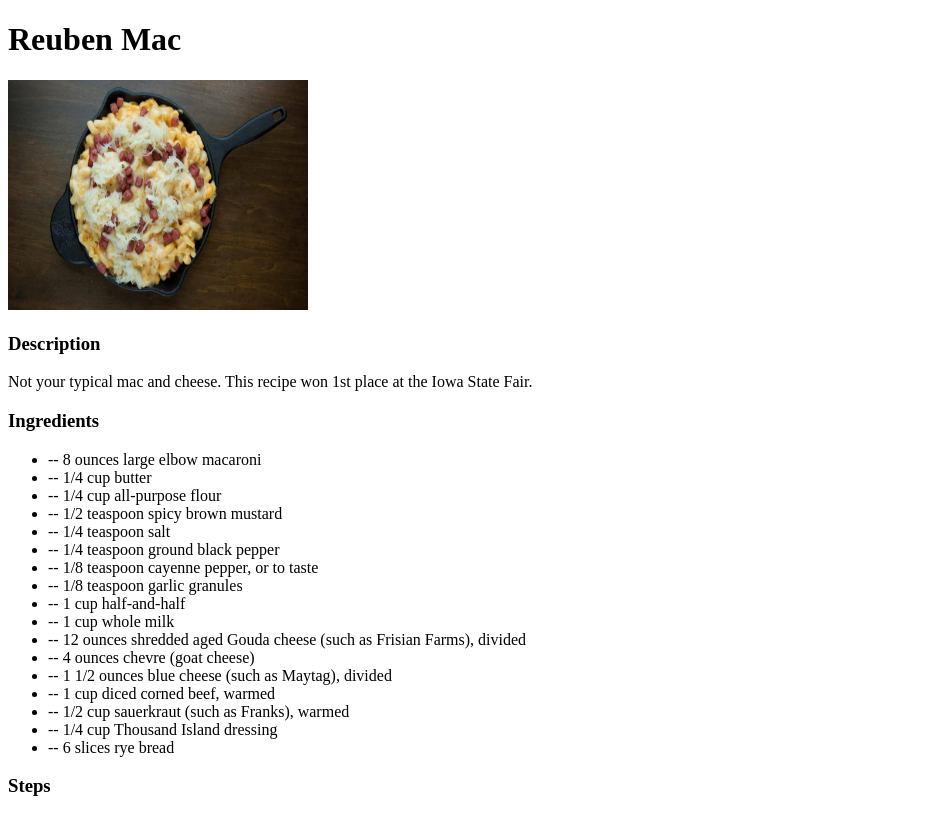
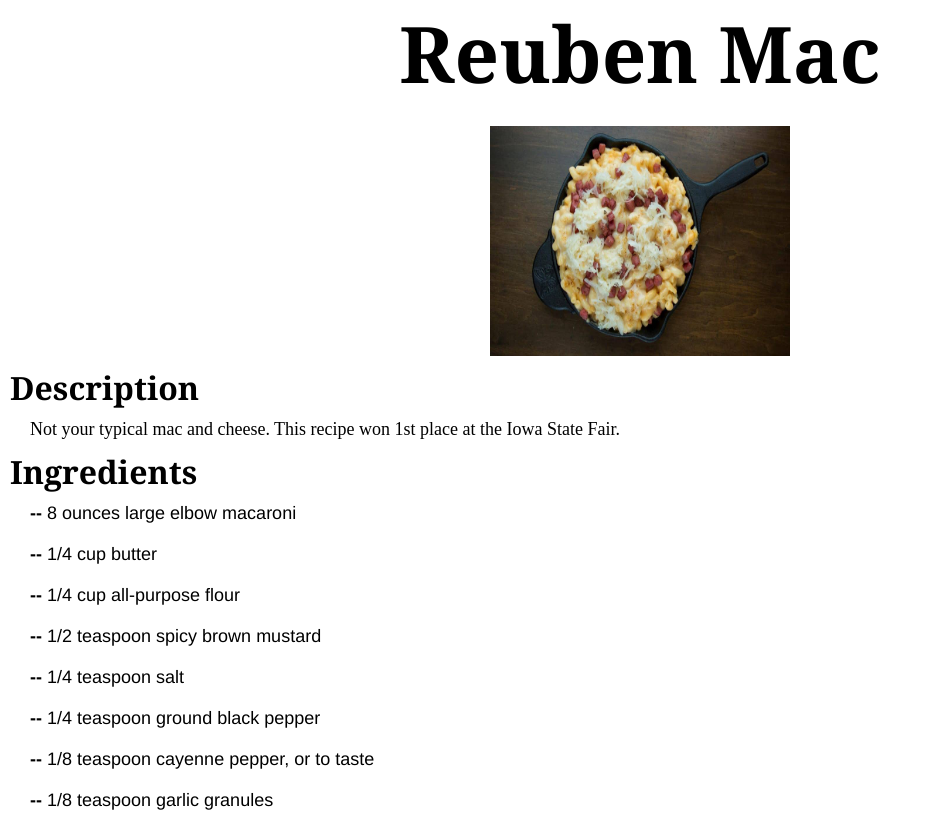
Before and after one commit to Gigert9/Odin-Project, a plain HTML site: page odin-recipes/recipes/reuben-mac.html in a window 1280 px wide. Shown: the top 813 px of the page, without its empty margins (0-933 px from the left). Drawn offline with Linux system fonts and the light colour scheme.

Commit message:
Update top-level stylesheet

```diff
--- /dev/null
+++ b/odin-recipes/style.css
@@ -0,0 +1,43 @@
+* {
+    padding: 0px;
+    margin: 0px;
+    box-sizing: border-box;
+}
+
+h1 {
+    text-align: center;
+    font-size: 78px;
+    font-family: Georgia, 'Times New Roman', Times, serif;
+    margin-bottom: 20px;
+}
+
+li {
+    padding: 10px 80px;
+    font-size: 28px;
+    font-family: 'Franklin Gothic Medium', 'Arial Narrow', Arial, sans-serif;
+}
+
+img {
+    margin: 10px auto;
+    display: block;
+}
+
+h3 {
+    padding: 0px 10px;
+    font-size: 32px;
+    font-family: Georgia, 'Times New Roman', Times, serif;
+}
+
+.recipe, p {
+    font-size: 18px;
+    padding: 10px 30px;
+}
+
+.bullet {
+    font-weight: bold;
+}
+
+#footer {
+    text-align: center;
+    margin-bottom: 20px;
+}
--- /dev/null
+++ b/styles.css
@@ -0,0 +1,27 @@
+* {
+    padding: 0px;
+    margin: 0px;
+    box-sizing: border-box;
+}
+
+h1 {
+    text-align: center;
+    font-size: 78px;
+    font-family: Georgia, 'Times New Roman', Times, serif;
+    margin-bottom: 20px;
+}
+
+ul {
+    padding: 10px 80px;
+    font-size: 18px;
+    font-family: 'Franklin Gothic Medium', 'Arial Narrow', Arial, sans-serif;
+}
+
+p {
+    font-size: 18px;
+    padding: 10px 30px;
+}
+
+li {
+    margin-bottom: 10px;
+}
```
Also changed, not shown: index.html (+1 -0 lines), odin-recipes/index.html (+4 -3 lines).
